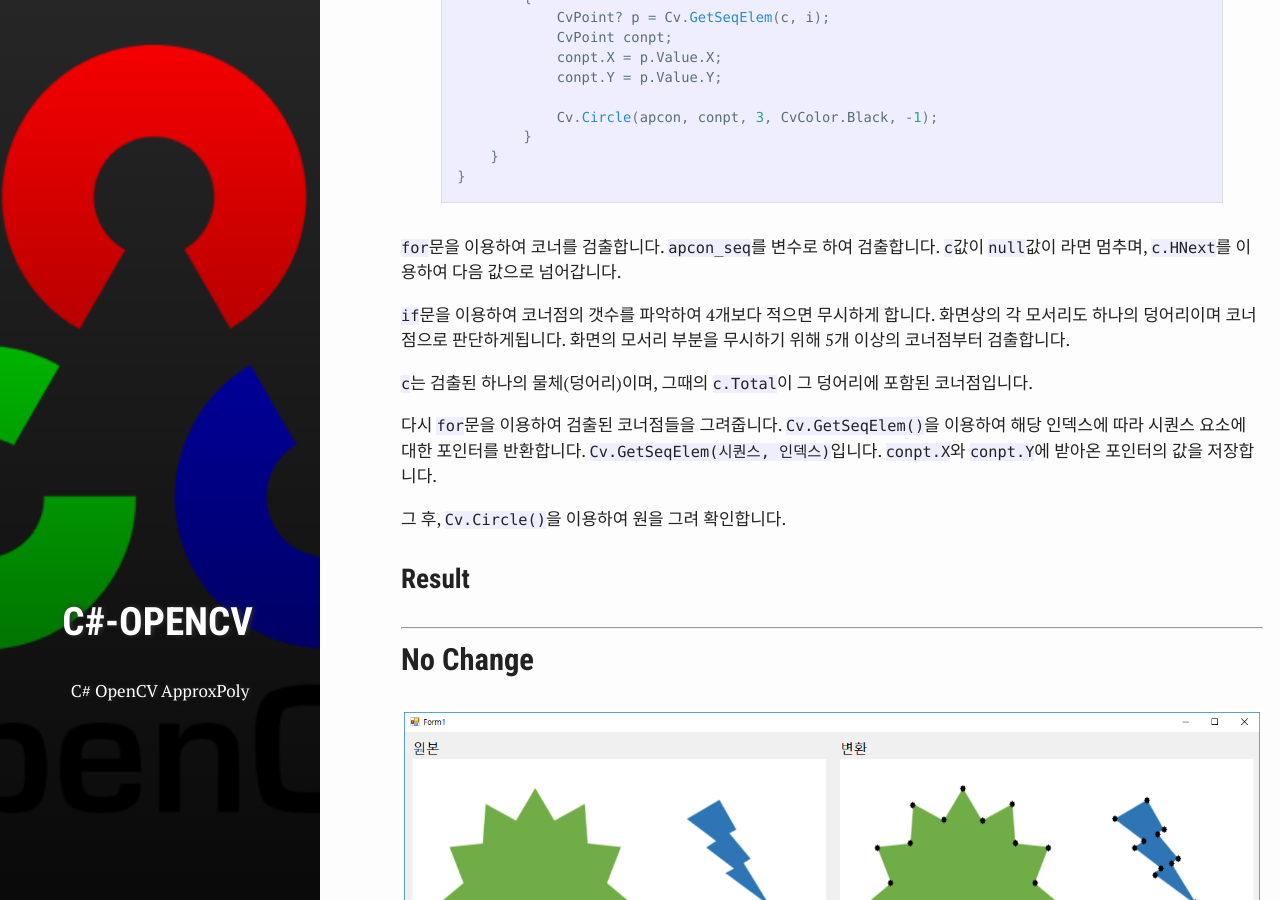
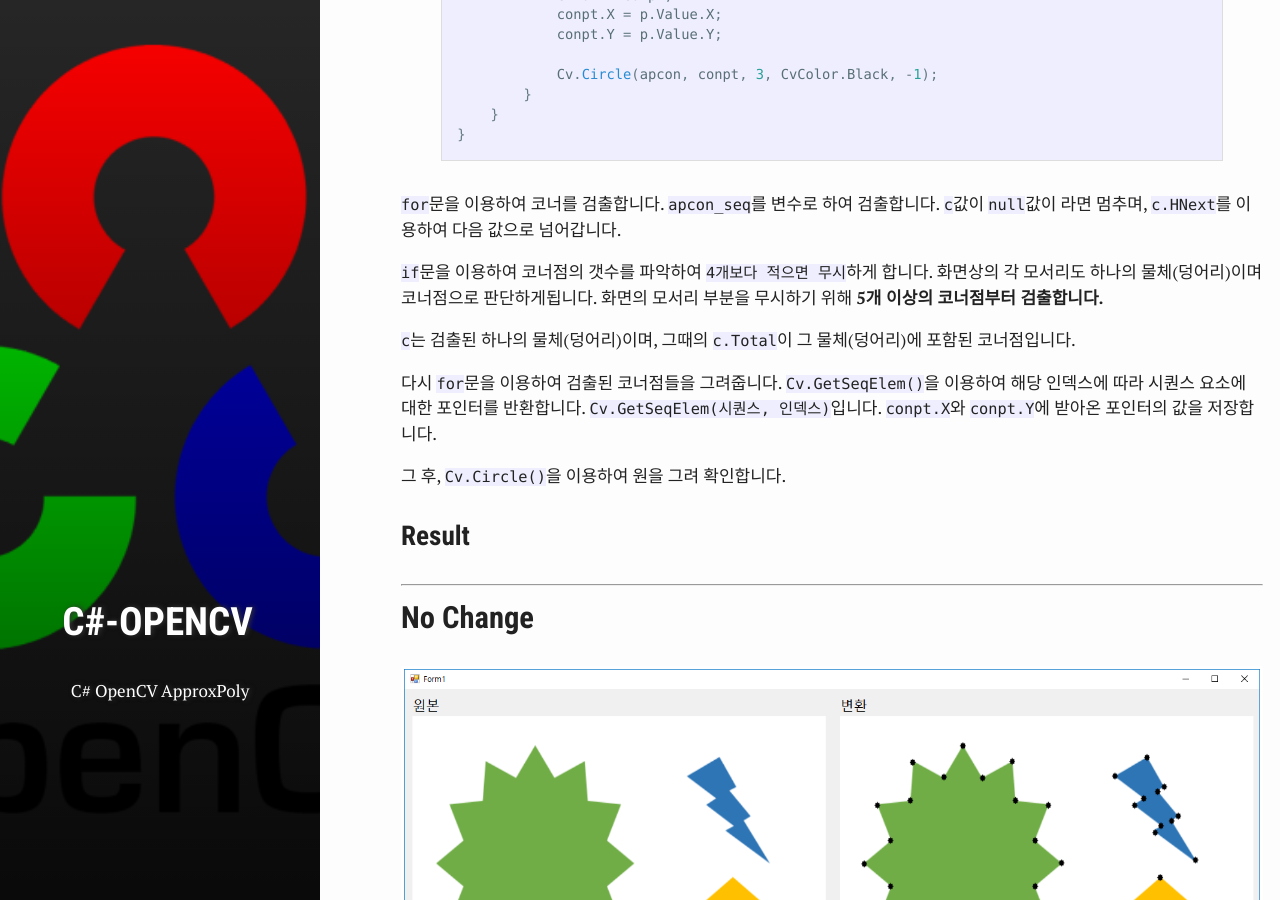
Before and after one commit to test076923/076923.github.io, a Jekyll site: the page built from _posts/2017-11-14-C#-opencv-22.md, in a window 1280 px wide and 900 px high, scrolled down 3273 px. Built offline with Jekyll 4.4.1, drawn with Linux system fonts in a browser that asks for light colours; comment, search, counter and statistics services are not loaded.

Commit message:
Update 2017-11-14-C#-opencv-22.md

```diff
--- a/_posts/2017-11-14-C#-opencv-22.md
+++ b/_posts/2017-11-14-C#-opencv-22.md
@@ -112,6 +112,8 @@
 
 원본 이미지를 복사한 `apcon`과 Binary 이미지인 `bin`을 선언하고 적용시킵니다.
 
+
+
 {% highlight C# %}
 
 CvMemStorage Storage = new CvMemStorage();
@@ -126,7 +128,8 @@
 
 `Contour 알아보기` : [20강 바로가기][20강]
 
-<br>
+
+
 
 {% highlight C# %}
 
@@ -137,6 +140,8 @@
 `Cv.ApproxPoly()`를 이용하여 다각형 곡선을 근사합니다. `Cv.ApproxPoly(시퀸스, 자료구조의 크기, 메모리 저장소, 근사방법, 근사정확도, 시퀀스결정)`입니다. `근사정확도`의 값이 낮을수록 세밀하며, **너무 높거나 낮을 경우 코너점이 너무 많이 검출되거나 적게 검출됩니다.** `시퀀스결정`은 단일시퀀스로 근사화하기 위해 `true`로 설정합니다.
 
 * Tip : 근사방법은 `Douglas-Peucker Algorithm`인 ApproxPolyMethod.DP만 사용할 수 있습니다.
+
+
 
 {% highlight C# %}
 
@@ -161,10 +166,10 @@
 `for`문을 이용하여 코너를 검출합니다. `apcon_seq`를 변수로 하여 검출합니다. `c`값이 `null`값이 라면 멈추며, `c.HNext`를 이용하여 다음 값으로 넘어갑니다.
 
 
-`if`문을 이용하여 코너점의 갯수를 파악하여 4개보다 적으면 무시하게 합니다. 화면상의 각 모서리도 하나의 덩어리이며 코너점으로 판단하게됩니다. 화면의 모서리 부분을 무시하기 위해 5개 이상의 코너점부터 검출합니다.
+`if`문을 이용하여 코너점의 갯수를 파악하여 `4개보다 적으면 무시`하게 합니다. 화면상의 각 모서리도 하나의 물체(덩어리)이며 코너점으로 판단하게됩니다. 화면의 모서리 부분을 무시하기 위해 **5개 이상의 코너점부터 검출합니다.**
 
 
-`c`는 검출된 하나의 물체(덩어리)이며, 그때의 `c.Total`이 그 덩어리에 포함된 코너점입니다.
+`c`는 검출된 하나의 물체(덩어리)이며, 그때의 `c.Total`이 그 물체(덩어리)에 포함된 코너점입니다.
 
 
 다시 `for`문을 이용하여 검출된 코너점들을 그려줍니다. `Cv.GetSeqElem()`을 이용하여 해당 인덱스에 따라 시퀀스 요소에 대한 포인터를 반환합니다. `Cv.GetSeqElem(시퀀스, 인덱스)`입니다. `conpt.X`와 `conpt.Y`에 받아온 포인터의 값을 저장합니다.
```
